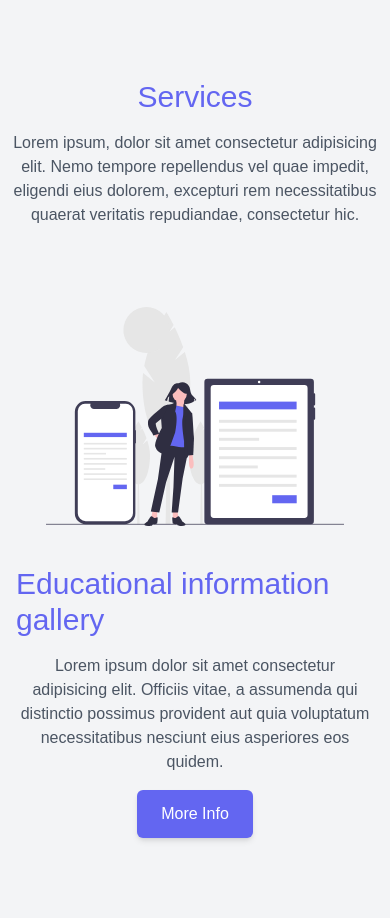
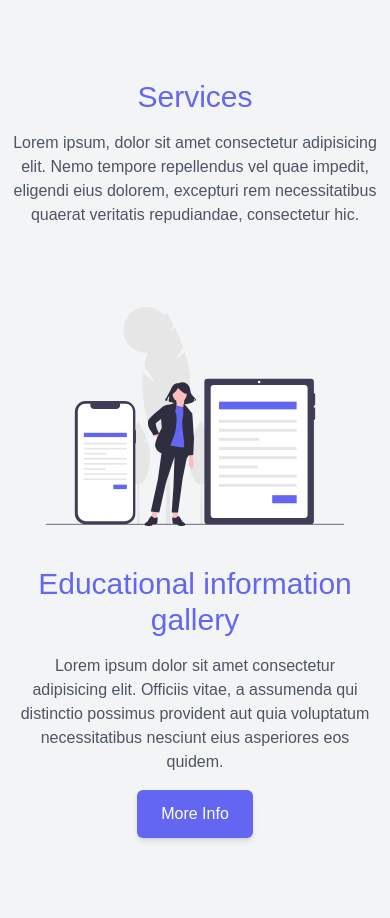
Before and after one commit to Avishka217/api.flexguru.tk, a PHP site: page /app/views/home.php in a window 390 px wide. Shown: the part 937-1855 px from the top of the page. Run offline with PHP 8.4, Linux system fonts and the light colour scheme; some libraries are stand-ins or nearby versions.

Commit message:
fix: remove unwanted css

```diff
--- a/app/views/home.php
+++ b/app/views/home.php
@@ -101,7 +101,7 @@
             </div>
         </div>
         <!-- Rounded Rectangle  -->
-        <div class="hidden md:block h-80 w-2/4 top-32 right-0 lg:-bottom-28 lg:-right-28 overflow-hidden bg-indigo-200 rounded-l-full absolute"></div>
+        <div class="hidden md:block h-80 w-2/4 top-32 right-0 lg:-bottom-28 overflow-hidden bg-indigo-200 rounded-l-full absolute"></div>
     </section>
 
     <!-- Services -->
@@ -119,7 +119,7 @@
                     <img class="w-5/6 h-5/6 sm:w-3/4 sm:h-3/4 md:w-full md:h-full" src="<?php echo URLROOT . "/public/img/services.svg" ?>" alt="Services">
                 </div>
                 <div class="flex flex-1 flex-col items-center lg:items-start">
-                    <h1 class="text-3xl text-indigo-500">Educational information gallery</h1>
+                    <h1 class="text-3xl text-indigo-500 text-center">Educational information gallery</h1>
                     <p class="text-gray-600 my-4 text-center lg:text-left sm:w-3/4 lg:w-full">
                         Lorem ipsum dolor sit amet consectetur adipisicing elit. Officiis vitae, a assumenda qui distinctio possimus provident aut quia voluptatum necessitatibus nesciunt eius asperiores eos quidem.
                     </p>
```
